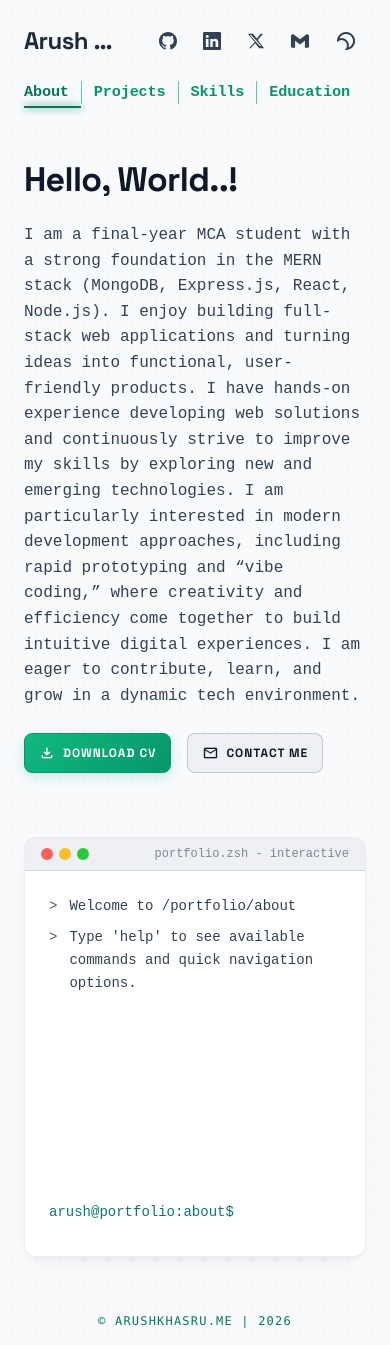
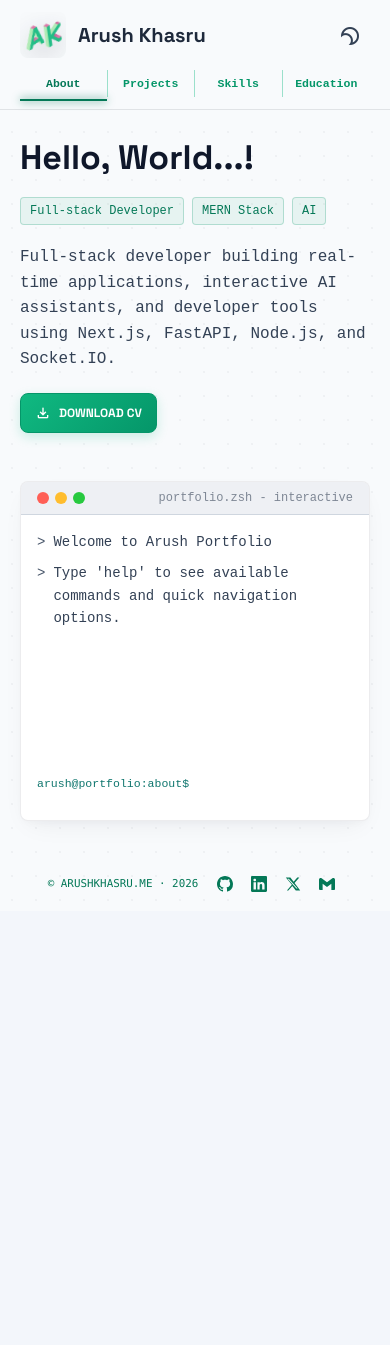
Before and after one commit to ArushKhasru/portfolio, a React (Vite) app: page / in a window 390 px wide. After the commit the page ends 911 px from the top, so only its background shows below. Built offline with nearby package versions, Linux system fonts and the light colour scheme.

Commit message:
feat: initialize portfolio project with custom React components, CSS styling, and terminal-inspired UI

```diff
--- a/src/App.css
+++ b/src/App.css
@@ -10,6 +10,7 @@
 }
 
 .app-shell {
+  min-height: 100dvh;
   transition:
     background-color 220ms ease,
     color 220ms ease;
@@ -51,7 +52,7 @@
   display: inline-block;
   color: #4ade80;
   font-weight: 700;
-  letter-spacing: 0.07em;
+  letter-spacing: 0;
 }
 
 .startup-loader__name {
@@ -104,7 +105,6 @@
 
 :root[data-theme='dark'] .text-on-background {
   color: #d1d5db !important;
-  text-shadow: 0 0 5px rgba(74, 222, 128, 0.2);
 }
 
 :root[data-theme='dark'] .bg-surface-container-lowest {
@@ -115,7 +115,6 @@
 
 :root[data-theme='dark'] .text-on-surface {
   color: #ffffff !important;
-  text-shadow: 0 0 8px rgba(74, 222, 128, 0.3);
 }
 
 :root[data-theme='dark'] .text-on-surface-variant {
@@ -144,7 +143,6 @@
 
 :root[data-theme='dark'] .text-primary {
   color: #4ade80 !important;
-  text-shadow: 0 0 10px rgba(74, 222, 128, 0.6);
 }
 
 /* Cyber Theme Additions */
@@ -185,22 +183,11 @@
   animation: neon-flicker 4s linear infinite;
 }
 
-
-@keyframes title-pulse {
-  0%, 100% { opacity: 1; filter: brightness(1); }
-  50% { opacity: 0.9; filter: brightness(1.2); }
-}
-
-.animate-pulse-subtle {
-  animation: title-pulse 3s cubic-bezier(0.4, 0, 0.6, 1) infinite;
-}
-
-
 .cyber-grid {
-  background-size: 40px 40px;
+  background-size: 56px 56px;
   background-image:
-    linear-gradient(to right, rgba(34, 197, 94, 0.05) 1px, transparent 1px),
-    linear-gradient(to bottom, rgba(34, 197, 94, 0.05) 1px, transparent 1px);
+    linear-gradient(to right, rgba(34, 197, 94, 0.028) 1px, transparent 1px),
+    linear-gradient(to bottom, rgba(34, 197, 94, 0.028) 1px, transparent 1px);
 }
 
 .dot-grid-light {
@@ -356,8 +343,8 @@
   width: 100%;
   height: 100%;
   object-fit: contain;
-  border-radius: 10px;
-  filter: drop-shadow(0 10px 16px rgb(6 40 30 / 0.35));
+  border-radius: 8px;
+  filter: drop-shadow(0 5px 10px rgb(6 40 30 / 0.3));
   mix-blend-mode: screen;
   transform-origin: center;
   transform: rotate(-8deg);
@@ -367,15 +354,15 @@
 }
 
 .logo-node:active .brand-logo {
-  transform: rotate(-8deg) scale(0.99);
+  transform: rotate(-8deg) scale(0.97);
 }
 
 .route-link {
   position: relative;
   transform: translateY(0);
   font-family: 'Code', monospace;
-  font-size: 0.95rem;
-  letter-spacing: -0.01em;
+  font-size: 0.84rem;
+  letter-spacing: 0;
   transition:
     color 180ms ease,
     transform 180ms ease,
@@ -398,7 +385,6 @@
 
 .route-link:hover {
   transform: translateY(-1px);
-  text-shadow: 0 0 12px rgba(74, 222, 128, 0.4);
 }
 
 .route-link[data-active='true']::after {
@@ -433,7 +419,7 @@
 }
 
 .lift-on-hover {
-  border-radius: 12px;
+  border-radius: 8px;
   transition:
     transform 180ms ease,
     box-shadow 180ms ease,
@@ -533,7 +519,7 @@
   border: 1px solid transparent;
   font-size: 12px;
   font-weight: 700;
-  letter-spacing: 0.08em;
+  letter-spacing: 0;
   text-transform: uppercase;
   text-decoration: none;
   transform: translateY(0);
@@ -571,14 +557,13 @@
   background: #2b2b2b;
   color: #4ade80;
   border: 1px solid #4ade80;
-  box-shadow: 0 0 15px rgba(74, 222, 128, 0.4);
-  text-shadow: 0 0 5px rgba(74, 222, 128, 0.6);
+  box-shadow: 0 8px 20px -16px rgba(74, 222, 128, 0.8);
 }
 
 :root[data-theme='dark'] .action-btn-primary:hover {
   background: #4ade80;
   color: #000;
-  box-shadow: 0 0 25px rgba(74, 222, 128, 0.7);
+  box-shadow: 0 10px 22px -14px rgba(74, 222, 128, 0.75);
 }
 
 .action-btn-primary:hover {
@@ -603,7 +588,7 @@
 }
 
 .terminal-shell {
-  border-radius: 12px;
+  border-radius: 8px;
   box-shadow: 0 20px 40px -34px rgb(10 15 20 / 0.95);
   transition:
     box-shadow 220ms ease,
@@ -727,6 +712,153 @@
   filter: drop-shadow(0 8px 14px rgb(15 23 42 / 0.22));
 }
 
+.site-header {
+  position: fixed;
+  top: 0;
+  right: 0;
+  left: 0;
+  z-index: 40;
+}
+
+:root[data-theme='dark'] .site-header {
+  background: oklch(23.64% 0.0045 248);
+}
+
+:root[data-theme='light'] .site-header {
+  background: #f8fafc;
+}
+
+.site-footer {
+  position: static;
+}
+
+.site-main {
+  padding-top: 138px;
+  padding-bottom: 36px;
+}
+
+.brand-name {
+  margin: 0;
+  white-space: nowrap;
+  font-size: 1.25rem;
+  line-height: 1.15;
+  letter-spacing: 0;
+}
+
+.text-headline-xl,
+.text-headline-lg {
+  letter-spacing: 0 !important;
+}
+
+.profession-tags {
+  display: flex;
+  flex-wrap: wrap;
+  gap: 8px;
+}
+
+.profession-tag {
+  display: inline-flex;
+  align-items: center;
+  min-height: 28px;
+  padding: 5px 9px;
+  border: 1px solid rgb(74 222 128 / 0.28);
+  border-radius: 4px;
+  background: rgb(74 222 128 / 0.07);
+  color: #86efac;
+  font-family: monospace;
+  font-size: 0.75rem;
+  line-height: 1.2;
+}
+
+:root[data-theme='light'] .profession-tag {
+  border-color: rgb(5 150 105 / 0.24);
+  background: rgb(5 150 105 / 0.07);
+  color: #047857;
+}
+
+.project-stack {
+  max-width: 100%;
+  border-radius: 4px;
+  line-height: 1.3;
+  overflow-wrap: anywhere;
+}
+
+.terminal-line > :last-child {
+  min-width: 0;
+  overflow-wrap: anywhere;
+}
+
+.site-footer__content {
+  min-height: 46px;
+  letter-spacing: 0;
+  text-align: center;
+}
+
+.footer-copy {
+  white-space: nowrap;
+  font-size: 0.68rem;
+}
+
+@media (min-width: 768px) {
+  .brand-name {
+    font-size: 1.85rem;
+  }
+
+  .site-main {
+    padding-top: 190px;
+    padding-bottom: 40px;
+  }
+
+  .footer-copy {
+    font-size: 0.75rem;
+  }
+}
+
+@media (max-width: 767px) {
+  :root[data-theme='dark'] .site-header {
+    border-bottom: 1px solid rgb(74 222 128 / 0.14);
+  }
+
+  :root[data-theme='light'] .site-header {
+    border-bottom: 1px solid rgb(15 23 42 / 0.1);
+  }
+
+  .mobile-nav .route-link {
+    padding: 5px 4px;
+    font-size: 0.72rem;
+  }
+
+  .terminal-line,
+  .terminal-shell form {
+    gap: 8px;
+  }
+
+  .terminal-prompt {
+    font-size: 0.72rem;
+  }
+}
+
+@media (max-width: 380px) {
+  .site-header__primary,
+  .mobile-nav,
+  .site-footer__content {
+    padding-right: 16px;
+    padding-left: 16px;
+  }
+
+  .brand-name {
+    font-size: 1.05rem;
+  }
+
+  .about-intro h1 {
+    font-size: 1.85rem;
+  }
+
+  .footer-copy {
+    font-size: 0.62rem;
+  }
+}
+
 @media (prefers-reduced-motion: reduce) {
   .route-stage,
   .terminal-line,
--- a/src/App.jsx
+++ b/src/App.jsx
@@ -127,7 +127,11 @@ const skillGroups = [
     values: ['MongoDB', 'MySQL'],
   },
   {
-    title: 'Tools',
+    title: 'Cloud & Deployment',
+    values: ['Vercel', 'Render', 'AWS EC2', 'Hugging Face Spaces'],
+  },
+  {
+    title: 'Developer Tools',
     values: ['Git', 'GitHub', 'Figma', 'Postman', 'npm'],
   },
   {
@@ -173,14 +177,22 @@ function getInitialTheme() {
   return window.matchMedia('(prefers-color-scheme: dark)').matches
 }
 
+function getInitialLoaderVisibility() {
+  if (typeof window === 'undefined') {
+    return false
+  }
+
+  return window.sessionStorage.getItem('portfolio-intro-seen') !== 'true'
+}
+
 function StartupLoader({ isDark, onComplete }) {
   const loaderName = 'ARUSH_KHASRU'
   const [typedName, setTypedName] = useState('')
   const [lineProgress, setLineProgress] = useState(0)
   const hasCompletedRef = useRef(false)
-  const TYPE_DELAY_MS = 100
-  const LINE_PROGRESS_DELAY_MS = 80
-  const FINAL_HOLD_MS = 600
+  const TYPE_DELAY_MS = 45
+  const LINE_PROGRESS_DELAY_MS = 32
+  const FINAL_HOLD_MS = 240
 
   useEffect(() => {
     let timer = undefined
@@ -230,7 +242,7 @@ function AKLogo({ onOpenAbout, isDark }) {
     <button
       type="button"
       onClick={onOpenAbout}
-      className={`logo-node relative flex h-[110px] w-[104px] items-center justify-center overflow-hidden rounded-xl ${isDark ? 'logo-node--flicker' : ''}`}
+      className={`logo-node relative flex h-[46px] w-[46px] shrink-0 items-center justify-center overflow-hidden rounded-lg md:h-[110px] md:w-[104px] md:rounded-xl ${isDark ? 'logo-node--flicker' : ''}`}
       aria-label="Go to About section"
       title="About"
     >
@@ -278,7 +290,7 @@ function TerminalPanel({ onNavigate, activePath, isDark }) {
   const promptPrefix = `arush@portfolio:${activeRoute}`
   const scrollRef = useRef(null)
   const [entries, setEntries] = useState([
-    { kind: 'output', tone: 'normal', text: `Welcome to /portfolio/${activeRoute}` },
+    { kind: 'output', tone: 'normal', text: `Welcome to Arush Portfolio` },
     {
       kind: 'output',
       tone: 'normal',
@@ -346,7 +358,13 @@ Down Arrow                   - next command`,
     }
 
     if (normalized === 'whoami') {
-      appendOutput('arush_khasru - MCA student, full-stack developer, UGC NET (CS) qualified.')
+      appendOutput(
+        `Arush Khasru
+Role: Full-stack developer (MERN, Next.js, FastAPI)
+Focus: Real-time systems, AI applications, and developer tools
+Education: Final-year MCA | UGC NET (Computer Science), Dec 2025
+Location: India`,
+      )
       return
     }
 
@@ -465,7 +483,7 @@ Down Arrow                   - next command`,
 
   return (
     <section className="space-y-4">
-      <div className="terminal-shell flex h-[420px] flex-col overflow-hidden border border-white/15 bg-surface-container-lowest">
+      <div className="terminal-shell flex h-[340px] flex-col overflow-hidden border border-white/15 bg-surface-container-lowest">
         <div className="flex items-center justify-between border-b border-white/10 bg-white/5 px-4 py-2">
           <div className="flex gap-1.5">
             <div className="h-3 w-3 rounded-full bg-[#ff5f56]"></div>
@@ -476,7 +494,7 @@ Down Arrow                   - next command`,
             portfolio.zsh - interactive
           </div>
         </div>
-        <div className="flex min-h-0 flex-1 flex-col p-6 font-code-md text-sm leading-relaxed text-primary">
+        <div className="flex min-h-0 flex-1 flex-col p-4 font-code-md text-sm leading-relaxed text-primary sm:p-6">
           <div
             ref={scrollRef}
             className="terminal-scrollbar-none min-h-0 flex-1 space-y-2 overflow-y-auto pr-1"
@@ -542,31 +560,33 @@ Down Arrow                   - next command`,
 function AboutRoute({ onNavigate, activePath, isDark }) {
   return (
     <>
-      <section className="space-y-6">
+      <section className="about-intro space-y-5">
         <h1 className="font-headline-xl text-headline-xl text-on-surface">
-          Hello, World..!
+          Hello, World...!
         </h1>
-        <p className="max-w-1xl font-code-md text-body-lg text-on-surface-variant">
-          I am a final-year MCA student with a strong foundation in the MERN stack (MongoDB, Express.js, React, Node.js). I enjoy building full-stack web applications and turning ideas into functional, user-friendly products. I have hands-on experience developing web solutions and continuously strive to improve my skills by exploring new and emerging technologies. I am particularly interested in modern development approaches, including rapid prototyping and “vibe coding,” where creativity and efficiency come together to build intuitive digital experiences. I am eager to contribute, learn, and grow in a dynamic tech environment.
+        <div className="profession-tags" aria-label="Professional focus">
+          {['Full-stack Developer', 'MERN Stack', 'AI'].map(
+            (tag) => (
+              <span key={tag} className="profession-tag">
+                {tag}
+              </span>
+            ),
+          )}
+        </div>
+        <p className="font-code-md text-body-lg text-on-surface-variant">
+          Full-stack developer building real-time applications, interactive AI assistants,
+          and developer tools using Next.js, FastAPI, Node.js, and Socket.IO.
         </p>
-        <div className="flex flex-wrap gap-4">
+        <div className="flex flex-wrap gap-3">
           <a
             href="/Arush_CV.pdf"
+            download
             className="action-btn action-btn-primary"
           >
             <span className="material-symbols-outlined text-base" aria-hidden="true">
               download
             </span>
             Download CV
-          </a>
-          <a
-            href={`mailto:${personalDetails.email}`}
-            className="action-btn action-btn-ghost"
-          >
-            <span className="material-symbols-outlined text-base" aria-hidden="true">
-              mail
-            </span>
-            Contact Me
           </a>
         </div>
       </section>
@@ -594,9 +614,9 @@ function ProjectsRoute() {
             className="lift-on-hover group flex flex-col justify-between gap-3 border border-white/10 p-4 transition-colors"
           >
             <div className="space-y-2">
-              <div className="flex items-center gap-3">
+              <div className="project-heading flex flex-wrap items-center gap-3">
                 <h3 className="font-headline-md text-body-lg text-on-surface">{project.name}</h3>
-                <span className="border border-primary/30 px-1.5 py-0.5 font-code-md text-[10px] text-primary">
+                <span className="project-stack border border-primary/30 px-2 py-1 font-code-md text-[10px] text-primary">
                   {project.stack}
                 </span>
               </div>
@@ -689,7 +709,7 @@ function EducationRoute() {
           </article>
         ))}
       </div>
-      <article className="rounded-xl border border-primary/30 bg-primary/5 p-4">
+      <article className="rounded-lg border border-primary/30 bg-primary/5 p-4">
         <h3 className="font-headline-md text-body-md text-primary">Exams Qualified</h3>
         <ul className="mt-2 space-y-2">
           {examsQualified.map((exam) => (
@@ -709,7 +729,7 @@ function EducationRoute() {
 
 function App() {
   const [isDark, setIsDark] = useState(getInitialTheme)
-  const [showStartupLoader, setShowStartupLoader] = useState(true)
+  const [showStartupLoader, setShowStartupLoader] = useState(getInitialLoaderVisibility)
   const [currentPath, setCurrentPath] = useState(() => {
     if (typeof window === 'undefined') {
       return '/'
@@ -760,6 +780,7 @@ function App() {
   }
 
   const handleStartupComplete = useCallback(() => {
+    window.sessionStorage.setItem('portfolio-intro-seen', 'true')
     setShowStartupLoader(false)
   }, [])
 
@@ -771,22 +792,22 @@ function App() {
     <div className={`app-shell flex min-h-screen flex-col bg-background text-on-background selection:bg-primary selection:text-on-primary ${isDark ? 'cyber-grid' : 'dot-grid-light'}`}>
 
       {isDark && <div className="cyber-scanline" aria-hidden="true" />}
-      <header className="full-width bg-transparent">
-        <nav className="mx-auto flex max-w-[900px] items-center justify-between gap-6 px-6 py-5 font-['Space_Grotesk']">
-          <div className="flex min-w-0 items-center gap-4">
-            <div className="hidden sm:block">
+      <header className="site-header full-width">
+        <nav
+          className="site-header__primary mx-auto flex max-w-[960px] items-center justify-between gap-4 px-5 py-3 font-['Space_Grotesk'] md:max-w-[900px] md:gap-6 md:px-6 md:py-5"
+          aria-label="Primary navigation"
+        >
+          <div className="flex min-w-0 items-center gap-3 md:gap-4">
             <AKLogo onOpenAbout={() => navigate('/')} isDark={isDark} />
-            </div>
             <div className="min-w-0">
               <p
-                className={`truncate text-2xl font-bold tracking-tight sm:text-[1.85rem] animate-pulse-subtle ${
+                className={`brand-name font-bold ${
                   isDark ? 'text-[#e5e7eb]' : 'text-slate-800'
                 }`}
               >
                 Arush Khasru
-                <span className="ml-1 inline-block h-[0.8em] w-[8px] bg-primary/60 align-middle animate-[loader-caret-blink_1s_infinite]"></span>
               </p>
-              <div className="mt-2 hidden items-center text-base font-semibold md:flex">
+              <div className="mt-1 hidden items-center text-base font-semibold md:flex">
                 {navLinks.map((link, index) => {
                   const isActive = currentPath === link.href
                   return (
@@ -810,8 +831,8 @@ function App() {
                       } ${
                         index !== navLinks.length - 1
                           ? isDark
-                            ? 'mr-4 border-r border-[#22c55e]/70 pr-4'
-                            : 'mr-4 border-r border-emerald-500/70 pr-4'
+                            ? 'mr-3 border-r border-[#22c55e]/50 pr-3'
+                            : 'mr-3 border-r border-emerald-500/50 pr-3'
                           : ''
                       }`}
                     >
@@ -822,7 +843,8 @@ function App() {
               </div>
             </div>
           </div>
-          <div className="flex items-center gap-2">
+          <div className="flex shrink-0 items-center gap-1">
+            <div className="hidden items-center gap-1 md:flex">
               {contactProfiles.map((contact) => (
                 <a
                   key={contact.key}
@@ -831,7 +853,7 @@ function App() {
                   rel={contact.key === 'email' ? undefined : 'noreferrer'}
                   className={`contact-chip inline-flex items-center rounded-full p-2 text-sm ${
                     isDark
-                    ? 'text-slate-300 hover:bg-[#4a4a4a] hover:text-[#f8fafc]'
+                      ? 'text-slate-300 hover:bg-[#363a38] hover:text-[#f8fafc]'
                       : 'text-slate-700 hover:bg-slate-200 hover:text-slate-900'
                   }`}
                   title={`${contact.label}: ${contact.display}`}
@@ -840,11 +862,12 @@ function App() {
                   <ContactBrandIcon brand={contact.icon} />
                 </a>
               ))}
+            </div>
             <button
               type="button"
               className={`theme-toggle rounded-full p-2 transition-all ${
                 isDark
-                  ? 'text-slate-300 hover:bg-[#4a4a4a] hover:text-[#f8fafc]'
+                  ? 'text-slate-300 hover:bg-[#363a38] hover:text-[#f8fafc]'
                   : 'text-slate-700 hover:bg-slate-200 hover:text-slate-900'
               }`}
               aria-label="Toggle theme"
@@ -863,7 +886,7 @@ function App() {
             </button>
           </div>
         </nav>
-        <div className="mx-auto flex max-w-[900px] flex-wrap items-center px-6 pb-4 text-[13px] font-semibold md:hidden">
+        <div className="mobile-nav mx-auto grid max-w-[960px] grid-cols-4 items-center px-5 pb-3 text-center text-[12px] font-semibold md:hidden">
           {navLinks.map((link, index) => {
             const isActive = currentPath === link.href
             return (
@@ -887,8 +910,8 @@ function App() {
                 } ${
                   index !== navLinks.length - 1
                     ? isDark
-                      ? 'mr-3 border-r border-[#22c55e]/70 pr-3'
-                      : 'mr-3 border-r border-emerald-500/70 pr-3'
+                      ? 'border-r border-[#22c55e]/40'
+                      : 'border-r border-emerald-500/40'
                     : ''
                 }`}
               >
@@ -899,8 +922,8 @@ function App() {
         </div>
       </header>
 
-      <main className="mx-auto w-full max-w-[800px] flex-1 px-6 py-10">
-        <div key={currentPath} className="route-stage space-y-16">
+      <main id="main-content" className="site-main mx-auto w-full max-w-[840px] flex-1 px-5 sm:px-6">
+        <div key={currentPath} className="route-stage space-y-12 sm:space-y-14">
           {currentPath === '/' && (
             <AboutRoute onNavigate={navigate} activePath={currentPath} isDark={isDark} />
           )}
@@ -910,13 +933,28 @@ function App() {
         </div>
       </main>
 
-      <footer className="full-width py-4 text-center">
+      <footer className="site-footer full-width">
         <div
-          className={`mx-auto max-w-[800px] px-6 text-center font-mono text-xs uppercase tracking-widest ${
+          className={`site-footer__content mx-auto flex max-w-[960px] items-center justify-center gap-3 px-5 py-3 font-mono text-xs uppercase md:max-w-[800px] md:px-6 md:py-4 md:text-center md:tracking-widest ${
             isDark ? 'text-[#4ade80]' : 'text-emerald-700'
           }`}
         >
-          © arushkhasru.me | 2026
+          <span className="footer-copy">© arushkhasru.me · 2026</span>
+          <div className="flex items-center gap-1 md:hidden" aria-label="Contact links">
+            {contactProfiles.map((contact) => (
+              <a
+                key={contact.key}
+                href={contact.href}
+                target={contact.key === 'email' ? undefined : '_blank'}
+                rel={contact.key === 'email' ? undefined : 'noreferrer'}
+                className="contact-chip inline-flex items-center rounded-full p-1.5"
+                title={`${contact.label}: ${contact.display}`}
+                aria-label={`${contact.label}: ${contact.display}`}
+              >
+                <ContactBrandIcon brand={contact.icon} className="h-[16px] w-[16px]" />
+              </a>
+            ))}
+          </div>
         </div>
       </footer>
     </div>
```
Also changed, not shown: index.html (+0 -47 lines), 1 other file (tests, documents, lock files or other folders). Lines whose indentation alone changed are shown as unchanged.
